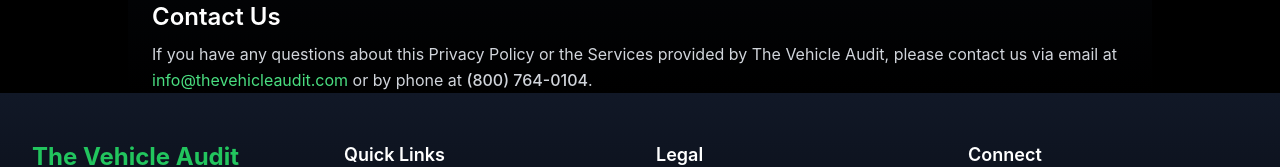
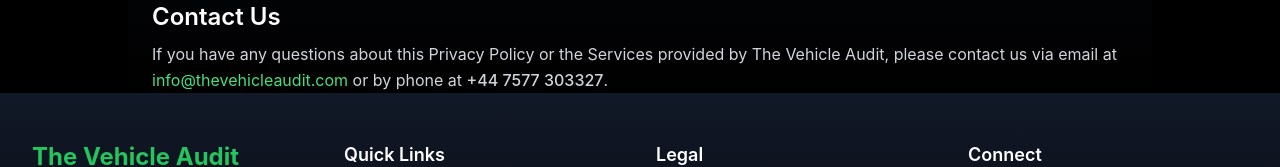
Before and after one commit to muhammadnoaman345/Get-carify, a Next.js app: page /privacy-policy in a window 1280 px wide. Shown: the part 637-804 px from the top of the page. Built offline with nearby package versions, Linux system fonts and the light colour scheme.

Commit message:
Update page.js

```diff
--- a/app/privacy-policy/page.js
+++ b/app/privacy-policy/page.js
@@ -77,7 +77,7 @@ export default function PrivacyPolicy() {
               info@thevehicleaudit.com
             </a>{" "}
             or by phone at{" "}
-            <span className="text-gray-200 font-medium">(800) 764-0104</span>.
+            <span className="text-gray-200 font-medium">+44 7577 303327</span>.
           </p>
         </section>
       </div>
```
